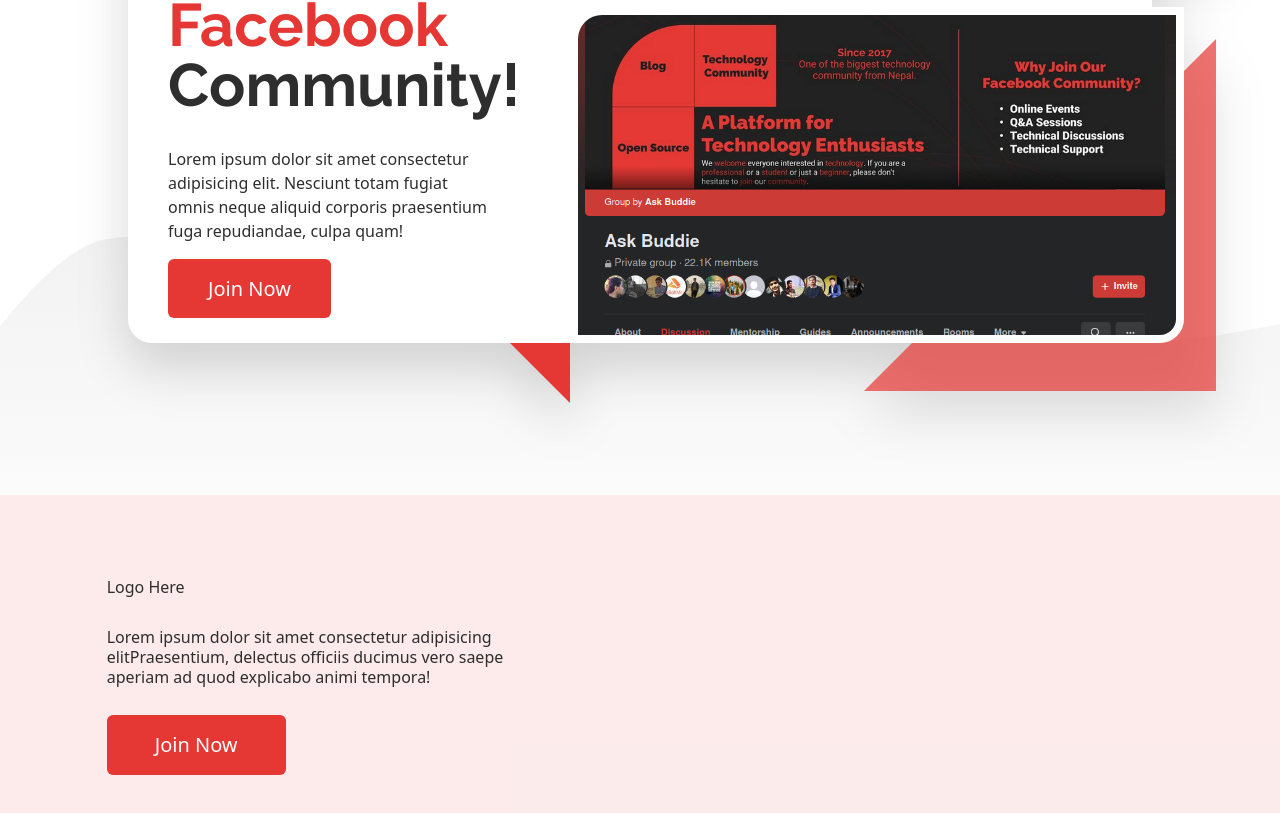
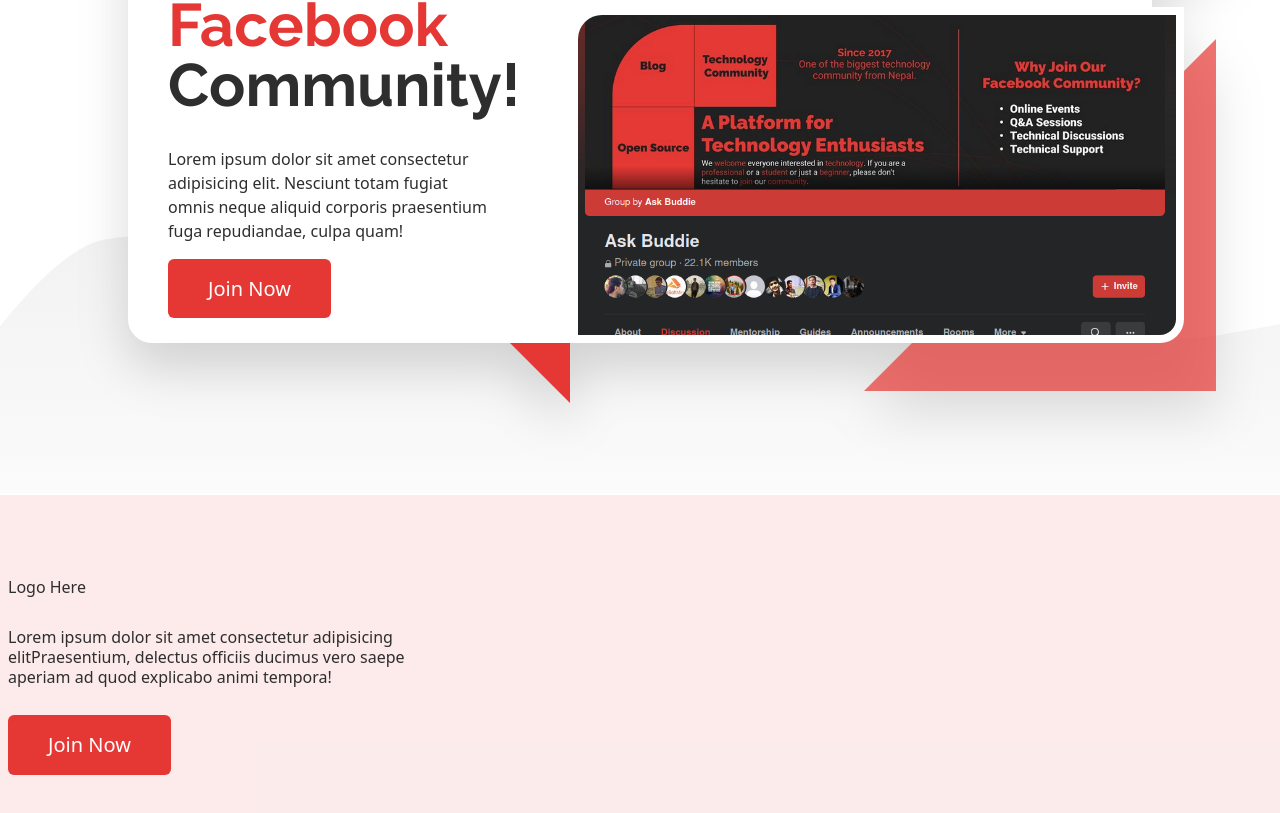
Before and after one commit to askbuddie/askbuddie-bot-docs, a Next.js app: page / in a window 1280 px wide. Shown: the part 2305-3118 px from the top of the page. Built offline with nearby package versions, Linux system fonts and the light colour scheme.

Commit message:
refactor: further cleanup on footer

```diff
--- a/components/Footer/index.js
+++ b/components/Footer/index.js
@@ -1,12 +1,10 @@
 import React from 'react';
 import Button from '@components/Button';
 
-
-
 function index() {
   return (
-    <footer className="bg-brand-faded-1 w-full h-full py-20">
-      <div className="container grid grid-cols-2 w-10/12 h-auto mx-auto">
+    <footer className="px-2 bg-brand-faded-1 w-full h-full py-20">
+      <div className="container mx-auto">
         <div className="w-full h-full">
           <div className="flex flex-col justify-center max-w-md">
             Logo Here
@@ -15,7 +13,7 @@
               elitPraesentium, delectus officiis ducimus vero saepe aperiam ad
               quod explicabo animi tempora!
             </p>
-            <Button modifier="px-12 text-xl heroCTA">Join Now</Button>
+            <Button>Join Now</Button>
           </div>
         </div>
       </div>
```
